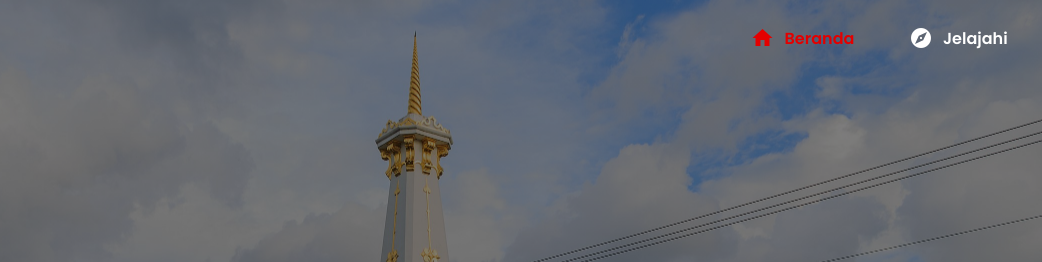
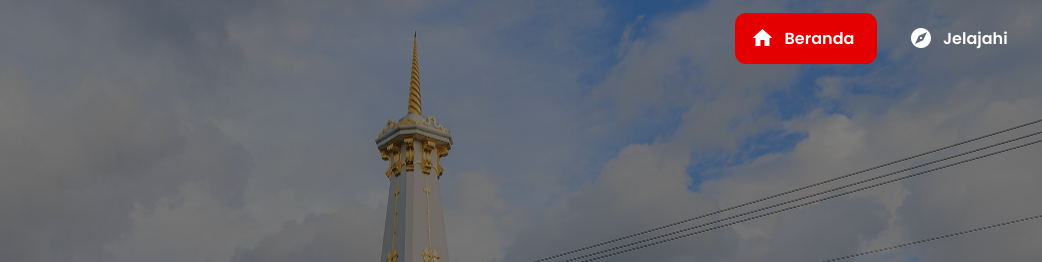
Before and after one commit to zendevscape/jogjapedia, a website built with webpack: page src/templates/index.html in a window 1280 px wide. Shown: the top 262 px of the page, 238-1280 px from the left. Built offline with nearby package versions, Linux system fonts and the light colour scheme; no server answers; what serviceworker-webpack-plugin would draw is missing.

Commit message:
Update menu, item hover, and item focus style
Signed-off-by: Ahmad Rulim <mfalkia342@gmail.com>

```diff
--- a/src/styles/category.css
+++ b/src/styles/category.css
@@ -42,13 +42,13 @@ main.category .search__input .search-query {
   border-radius: 15px;
 }
 
+main.category .search__input .search-query:hover {
+  box-shadow: 10px 10px 25px 0 #e7ebf5;
+}
+
 main.category .search__input .search-query:focus {
   outline: none;
   box-shadow: 0 0 0 4px #e400001a;
-}
-
-main.category .search__input .search-query:hover {
-  box-shadow: 10px 10px 25px 0 #e7ebf5;
 }
 
 main.category .content-wrapper {
--- a/src/styles/main.css
+++ b/src/styles/main.css
@@ -51,7 +51,8 @@ body {
 }
 
 .menu-active {
-  color: #e40000 !important;
+  color: #ffffff !important;
+  background-color: #e40000;
 }
 
 header {
@@ -179,22 +180,23 @@ nav .nav__list a {
   display: inline-block;
   margin: 0 2px;
   padding: 0.8rem 0.7rem 0.8rem 0.5rem;
-  border-radius: 0.4rem;
+  border-radius: 0.7rem;
   color: #000000;
-  -webkit-transition: color 0.5s ease;
-  -o-transition: color 0.5s ease;
-  transition: color 0.5s ease;
+  -webkit-transition: all 0.3s ease;
+  -o-transition: all 0.3s ease;
+  transition: all 0.3s ease;
   font-weight: 600;
   text-decoration: none;
 }
 
 nav .nav__list a:focus {
   outline: none;
-  box-shadow: 0 0 0 2px #aaaaaa80;
+  box-shadow: 0 0 0 2px #e400004d;
 }
 
 nav .nav__list a:hover {
-  color: #e40000 !important;
+  color: #ffffff !important;
+  background-color: #e40000;
 }
 
 nav .nav__list .material-icons {
@@ -343,11 +345,6 @@ footer div.category a:hover {
 
   nav .nav__list a {
     padding: 0.8rem 1.4rem 0.8rem 1rem;
-    border-radius: 0.4rem;
-    color: #000000;
-    -webkit-transition: all 0.3s ease;
-    -o-transition: all 0.3s ease;
-    transition: all 0.3s ease;
   }
 
   footer div {
```
